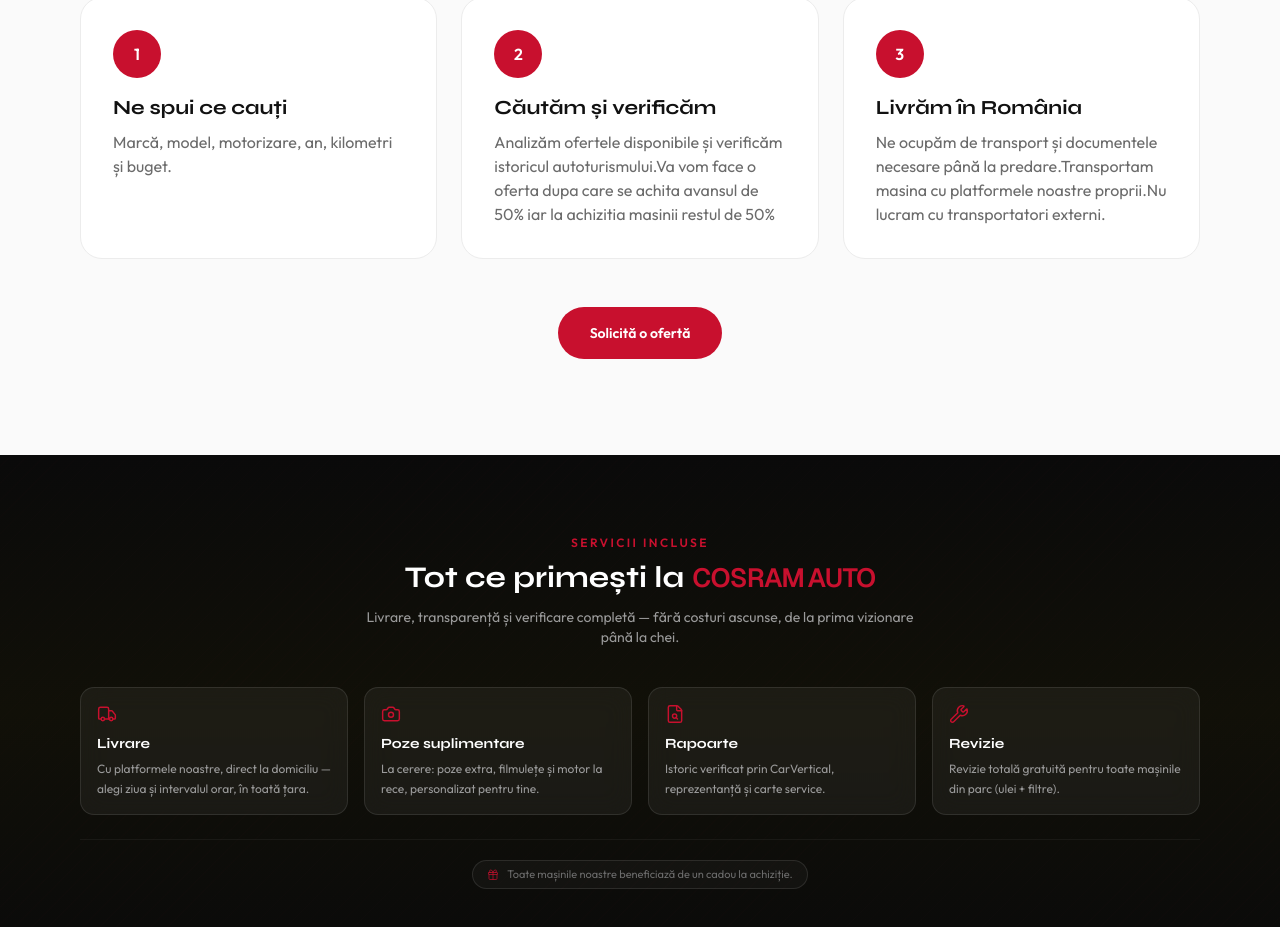
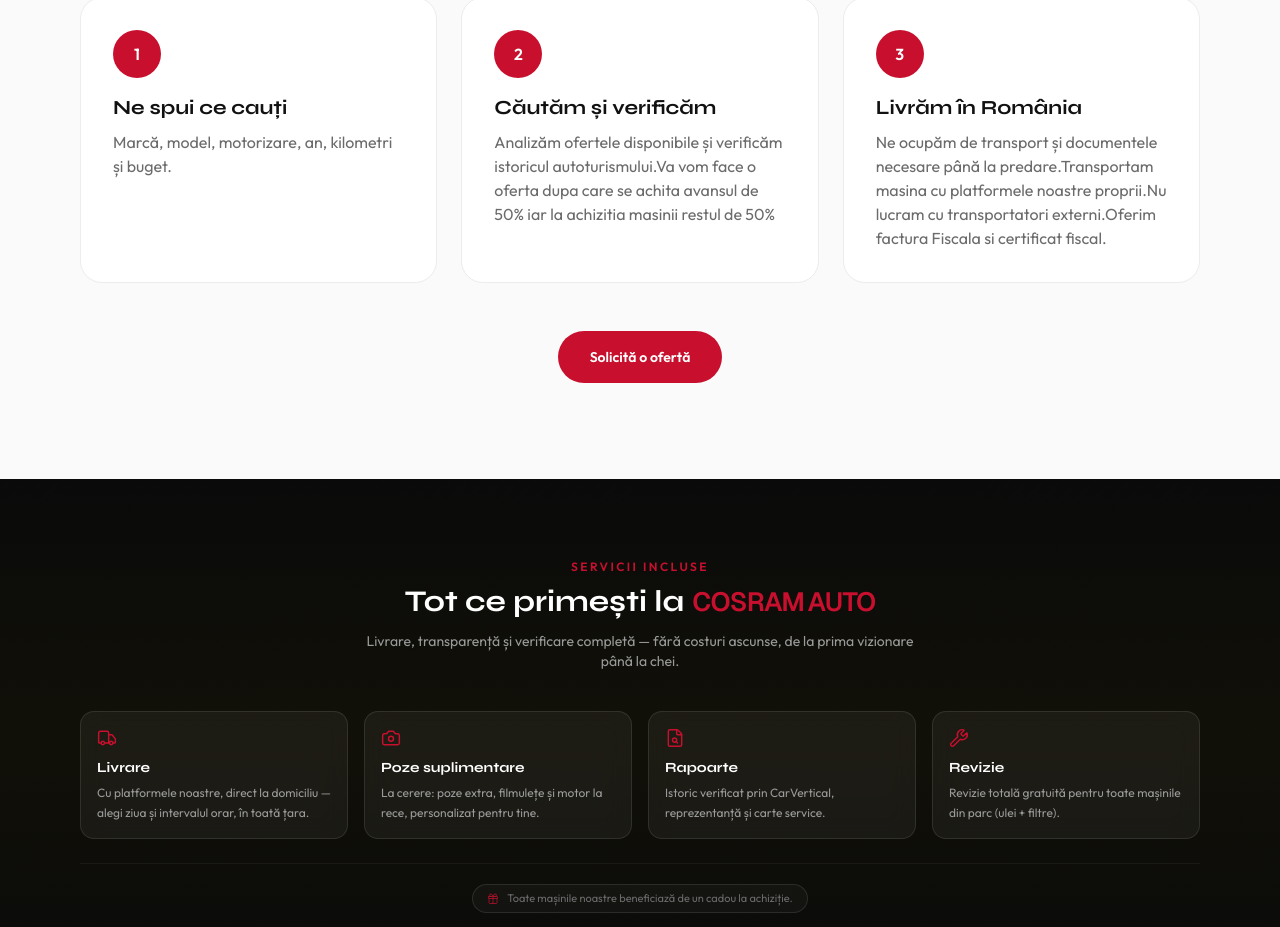
Before and after one commit to backstagelevelone-crypto/cosram-auto, a Next.js app in the folder cosram-auto-main/: page / in a window 1280 px wide. Shown: the part 4959-5886 px from the top of the page. Built offline with nearby package versions, Linux system fonts and the light colour scheme; no server answers.

Commit message:
Update MasiniLaComanda.tsx

```diff
--- a/cosram-auto-main/src/components/sections/MasiniLaComanda.tsx
+++ b/cosram-auto-main/src/components/sections/MasiniLaComanda.tsx
@@ -70,7 +70,7 @@ export default function MasiniLaComanda() {
             </h3>
 
             <p className="text-[#6B6B6B]">
-              Ne ocupăm de transport și documentele necesare până la predare.Transportam masina cu platformele noastre proprii.Nu lucram cu transportatori externi.
+              Ne ocupăm de transport și documentele necesare până la predare.Transportam masina cu platformele noastre proprii.Nu lucram cu transportatori externi.Oferim factura Fiscala si certificat fiscal.
             </p>
           </div>
         </div>
```
